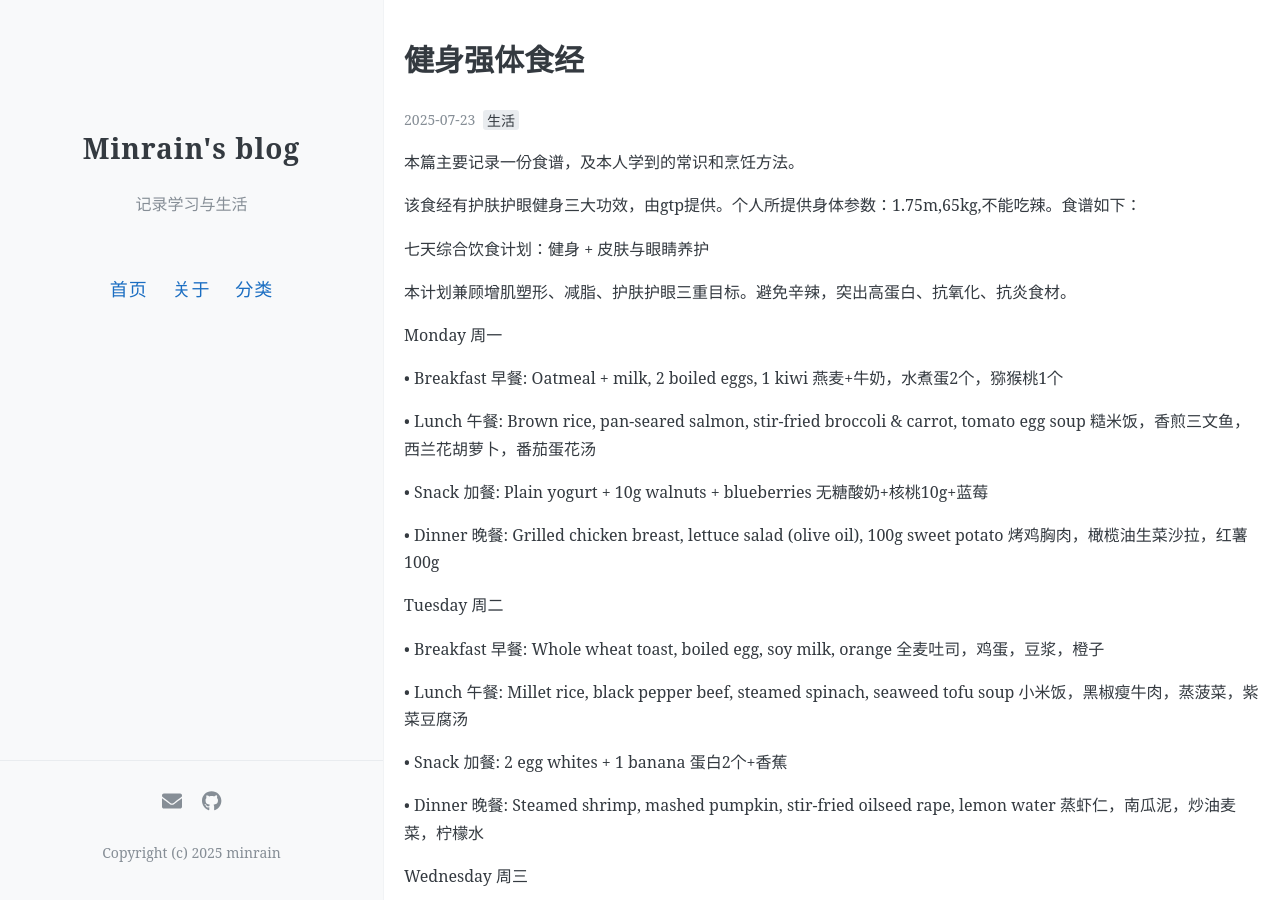
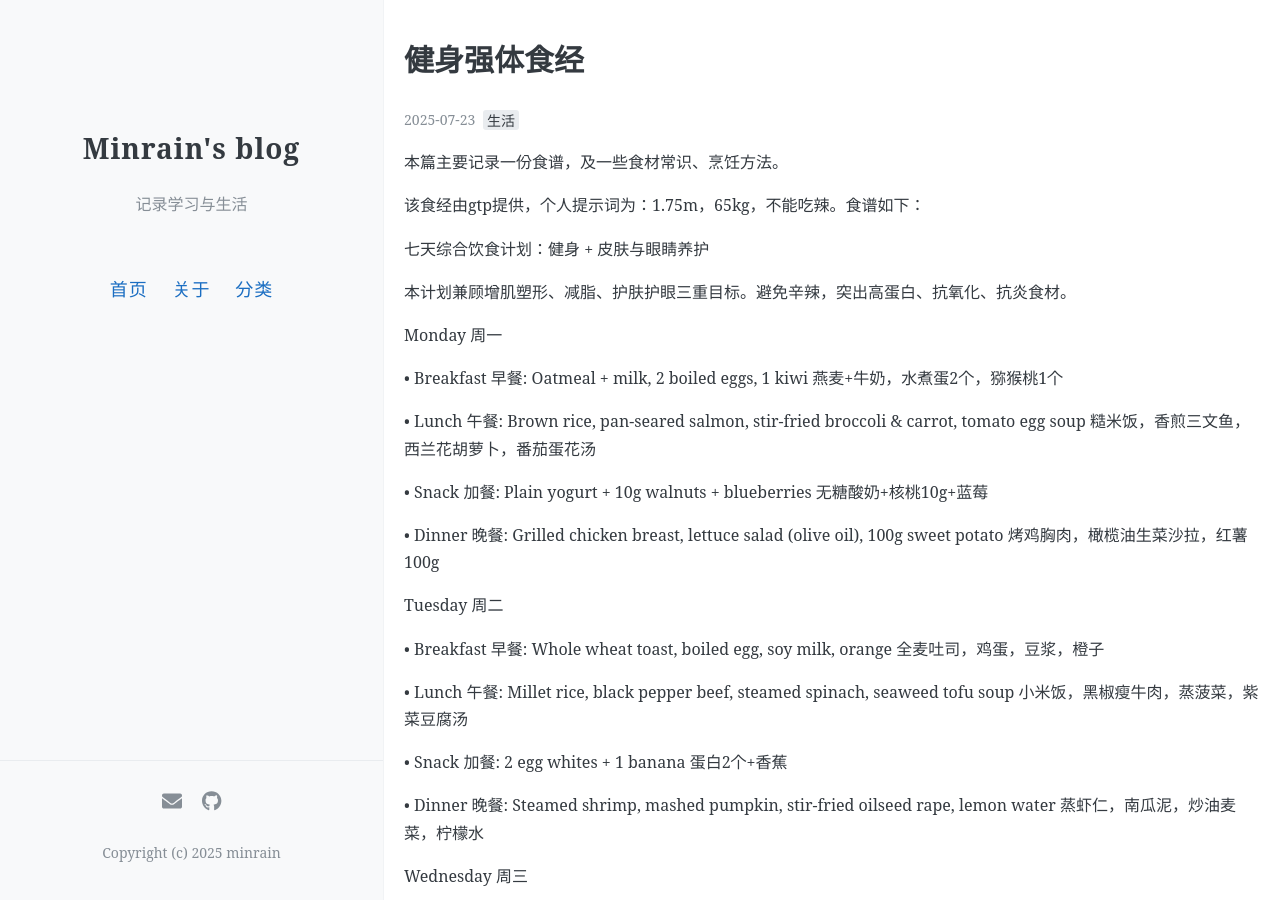
Before and after one commit to 7kmRunner/7kmRunner.github.io, a Jekyll site: the page built from _posts/2025-7-23-健身强体食经.md, in a window 1280 px wide and 900 px high. Built offline with Jekyll 4.4.1, drawn with Linux system fonts in a browser that asks for light colours.

Commit message:
Update 2025-7-23-健身强体食经.md

```diff
--- a/_posts/2025-7-23-健身强体食经.md
+++ b/_posts/2025-7-23-健身强体食经.md
@@ -6,9 +6,9 @@ tags: [生活]
 comments: true
 author: Minrain
 ---
-本篇主要记录一份食谱，及本人学到的常识和烹饪方法。
+本篇主要记录一份食谱，及一些食材常识、烹饪方法。
 
-该食经有护肤护眼健身三大功效，由gtp提供。个人所提供身体参数：1.75m,65kg,不能吃辣。食谱如下：
+该食经由gtp提供，个人提示词为：1.75m，65kg，不能吃辣。食谱如下：
 
 七天综合饮食计划：健身 + 皮肤与眼睛养护
 
```
